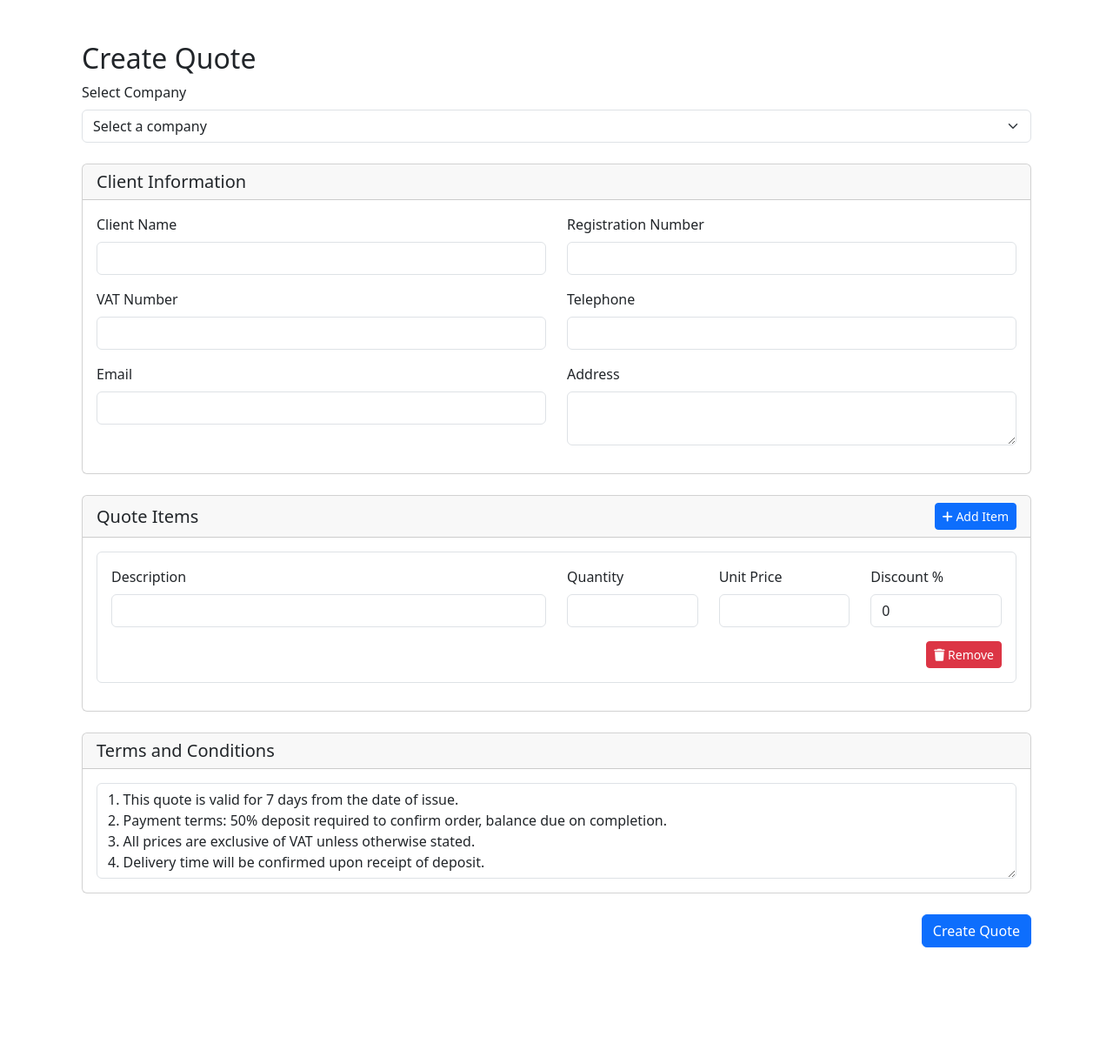
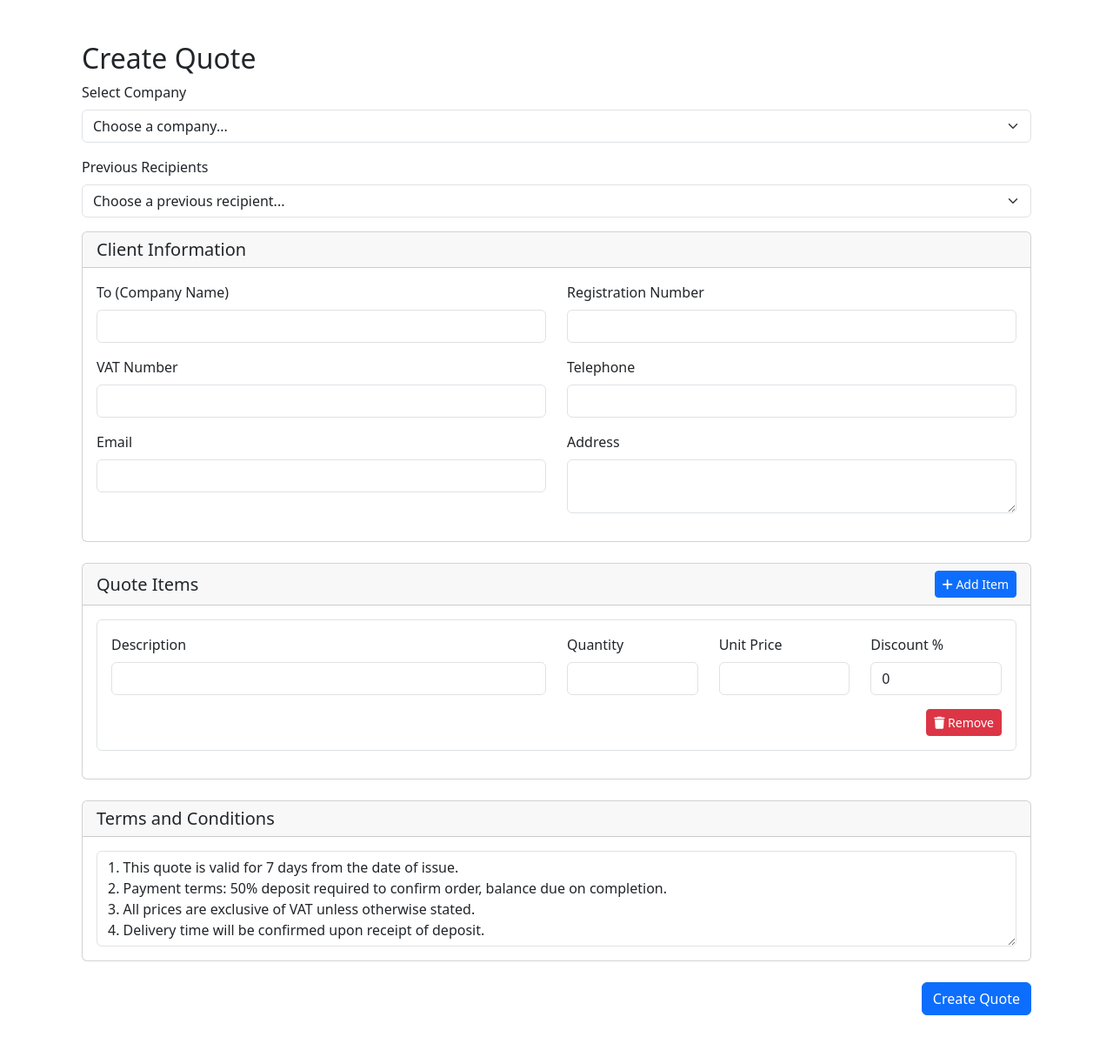
Before and after one commit to Seany5691/QuoteQuip, a Flask app: page /create_quote in a window 1280 px wide. Shown: the part 56-1271 px from the top of the page at 87% size. Before the commit the page ends 1145 px from the top, so only its background shows below. Run offline with Flask 2, Linux system fonts and the light colour scheme; data that the repository does not hold is empty.

Commit message:
Fix logo alignment and add previous recipients dropdown

```diff
--- a/app.py
+++ b/app.py
@@ -376,5 +376,28 @@ def download_invoice_pdf(invoice_id):
         download_name=f"invoice_{invoice.invoice_number}.pdf"
     )
 
+@app.route('/get_previous_recipients/<int:company_id>')
+def get_previous_recipients(company_id):
+    # Get unique recipients from previous quotes
+    previous_recipients = db.session.query(
+        Quote.to_name,
+        Quote.to_registration_number,
+        Quote.to_vat_number,
+        Quote.to_email,
+        Quote.to_address
+    ).filter(
+        Quote.company_id == company_id
+    ).distinct().all()
+
+    recipients = [{
+        'to_name': r.to_name,
+        'to_registration_number': r.to_registration_number,
+        'to_vat_number': r.to_vat_number,
+        'to_email': r.to_email,
+        'to_address': r.to_address
+    } for r in previous_recipients]
+
+    return jsonify(recipients)
+
 if __name__ == '__main__':
     app.run(debug=True)
--- a/pdf_generator.py
+++ b/pdf_generator.py
@@ -85,6 +85,8 @@ def generate_quote_pdf(quote):
             img = Image(logo_path)
             img.drawHeight = 50
             img.drawWidth = 100
+            img._offs_x = 0  # Align to left
+            img._offs_y = 0  # Align to top
             elements.append(img)
             elements.append(Spacer(1, 10))
 
--- a/templates/create_quote.html
+++ b/templates/create_quote.html
@@ -7,13 +7,21 @@
     <h2>Create Quote</h2>
     <form method="POST" id="quoteForm">
         <!-- Company Selection -->
-        <div class="mb-4">
+        <div class="mb-3">
             <label for="company_id" class="form-label">Select Company</label>
             <select class="form-select" id="company_id" name="company_id" required>
-                <option value="">Select a company</option>
+                <option value="">Choose a company...</option>
                 {% for company in companies %}
-                <option value="{{ company.id }}">{{ company.company_name }}</option>
+                <option value="{{ company.id }}">{{ company.name }}</option>
                 {% endfor %}
+            </select>
+        </div>
+
+        <!-- Previous Recipients -->
+        <div class="mb-3">
+            <label for="previous_recipients" class="form-label">Previous Recipients</label>
+            <select class="form-select" id="previous_recipients">
+                <option value="">Choose a previous recipient...</option>
             </select>
         </div>
 
@@ -25,7 +33,7 @@
             <div class="card-body">
                 <div class="row">
                     <div class="col-md-6 mb-3">
-                        <label for="to_name" class="form-label">Client Name</label>
+                        <label for="to_name" class="form-label">To (Company Name)</label>
                         <input type="text" class="form-control" id="to_name" name="to_name" required>
                     </div>
                     <div class="col-md-6 mb-3">
@@ -164,5 +172,31 @@ document.addEventListener('DOMContentLoaded', function() {
     // Make addItem function globally available
     window.addItem = addItem;
 });
+
+document.getElementById('company_id').addEventListener('change', function() {
+    const companyId = this.value;
+    if (companyId) {
+        fetch(`/get_previous_recipients/${companyId}`)
+            .then(response => response.json())
+            .then(recipients => {
+                const select = document.getElementById('previous_recipients');
+                select.innerHTML = '<option value="">Choose a previous recipient...</option>';
+                recipients.forEach(recipient => {
+                    select.innerHTML += `<option value="${JSON.stringify(recipient)}">${recipient.to_name}</option>`;
+                });
+            });
+    }
+});
+
+document.getElementById('previous_recipients').addEventListener('change', function() {
+    const recipient = JSON.parse(this.value || '{}');
+    if (recipient.to_name) {
+        document.getElementById('to_name').value = recipient.to_name || '';
+        document.getElementById('to_registration_number').value = recipient.to_registration_number || '';
+        document.getElementById('to_vat_number').value = recipient.to_vat_number || '';
+        document.getElementById('to_email').value = recipient.to_email || '';
+        document.getElementById('to_address').value = recipient.to_address || '';
+    }
+});
 </script>
 {% endblock %}
```
